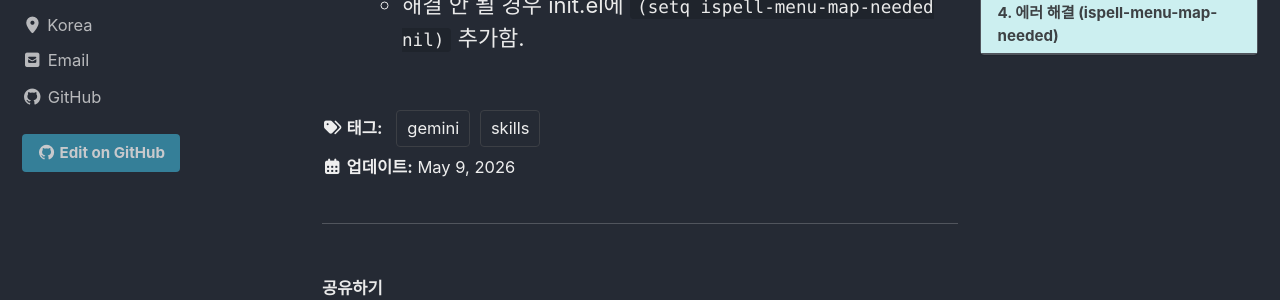
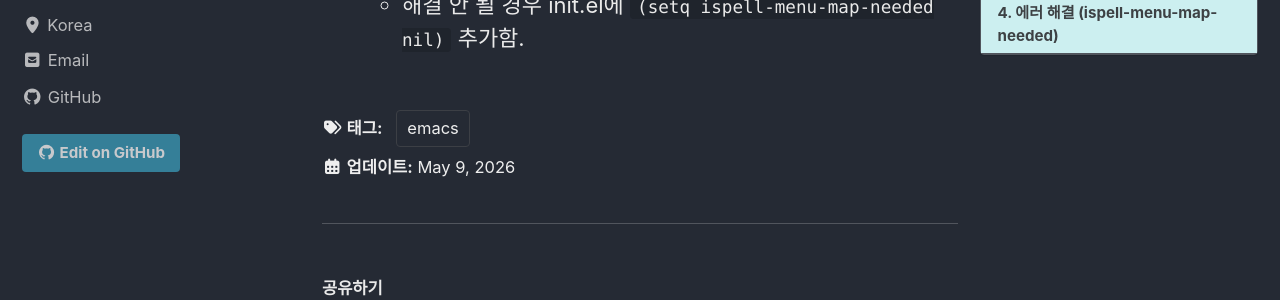
Before and after one commit to fall20style/fall20style.github.io, a Jekyll site: the page built from _posts/2026-05-09-update-emacs-30-0-on-ubuntu.md, in a window 1280 px wide and 900 px high, scrolled down 1498 px. Shown: the part 142-442 px from the top of the window. Built offline with Jekyll 4.4.1, drawn with Linux system fonts in a browser that asks for light colours; cached includes are drawn as plain includes.

Commit message:
Update 2026-05-09-update-emacs-30-0-on-ubuntu.md

```diff
--- a/_posts/2026-05-09-update-emacs-30-0-on-ubuntu.md
+++ b/_posts/2026-05-09-update-emacs-30-0-on-ubuntu.md
@@ -8,8 +8,7 @@ share: true
 related: true
 popular: true
 tags:
-  - skills
-  - gemini
+  - emacs
 categories:
 toc: true
 toc_sticky: true
```
